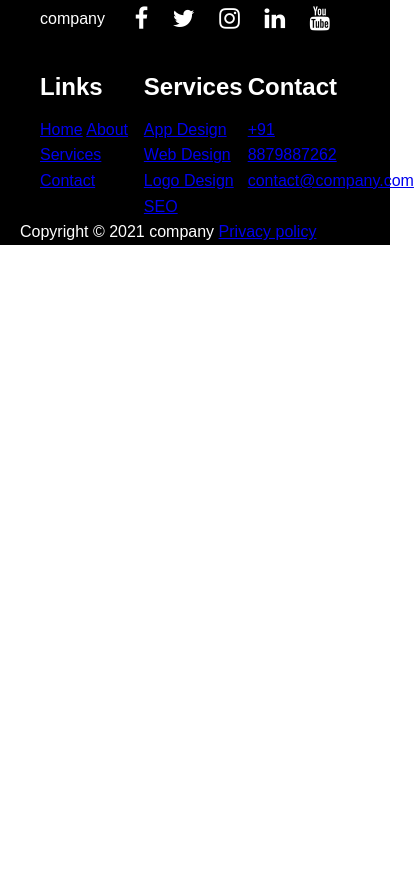
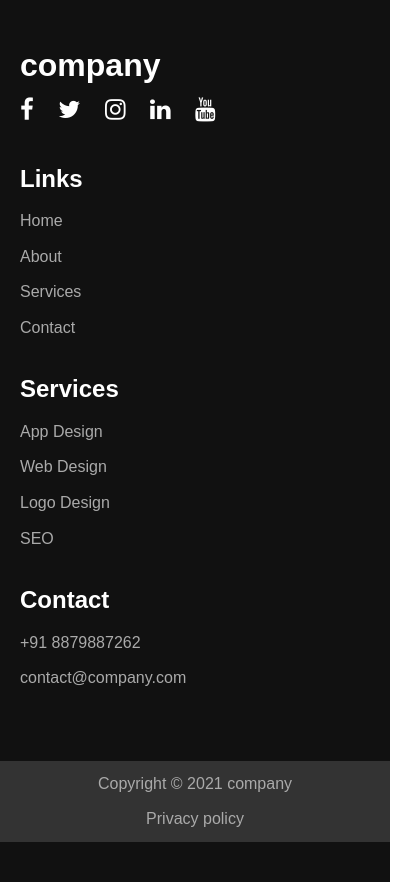
Before and after one commit to acciojob/footer-king-sovan, a website: page main.html in a window 390 px wide. Shown: the whole page, 414 px wide, since content can reach past the window. Before the commit the page ends 844 px from the top, so only its background shows below. Drawn offline with Linux system fonts and the light colour scheme.

Commit message:
created a submission

```diff
--- a/main.html
+++ b/main.html
@@ -53,7 +53,7 @@
       </div>
       <div class="bottom-details">
         <!-- your code here -->
-		  <div>
+		  <div class="text">
 			  <span>Copyright © 2021 company</span>
 			  <a href="#">Privacy policy</a>
 		  </div>
--- a/styles.css
+++ b/styles.css
@@ -1,51 +1,51 @@
-*{
+* {
   margin: 0;
   padding: 0;
   box-sizing: border-box;
 }
 
-body{
+body {
   font-family: Arial, sans-serif;
   line-height: 1.6;
 }
 
-footer{
-	background-color: black;
-	color: white;
-	padding: 0 20px;
+footer {
+  background-color: #111;
+  color: #fff;
+  padding: 40px 0;
 }
 
-.content{
+.content {
   max-width: 1200px;
   margin: auto;
   padding: 0 20px;
 }
 
-.top{
+.top {
   display: flex;
   justify-content: space-between;
   align-items: center;
   flex-wrap: wrap;
 }
 
-.logo-details . logo_name {
+.logo-details .logo_name {
   font-size: 2rem;
   font-weight: bold;
-	color: white;
+  color: #fff;
 }
 
-.media-icons a{
+.media-icons a {
   margin-right: 20px;
   font-size: 1.5rem;
-	color: white;
+  color: #fff;
   transition: 0.5s;
 }
 
-.media-icons a:hover{
+.media-icons a:hover {
   color: #f39c12;
 }
 
-.link-boxes{
+.link-boxes {
   display: flex;
   justify-content: space-between;
   margin-top: 30px;
@@ -56,8 +56,65 @@ footer{
   width: 33%;
 }
 
-.link-boxes h2{
+.link-boxes h2 {
   font-size: 1.5rem;
   margin-bottom: 10px;
-	color: white;
+  color: #fff;
 }
+
+.link-boxes a {
+  display: block;
+  color: #aaa;
+  text-decoration: none;
+  margin-bottom: 10px;
+}
+
+.link-boxes a:hover {
+  color: #f39c12;
+}
+
+/* Updated Bottom Details */
+.bottom-details {
+  margin-top: 40px;
+  background-color: #333;
+  padding: 10px 20px;
+}
+
+.bottom-details .text {
+  display: flex;
+  justify-content: space-between;
+  align-items: center;
+  color: #aaa;
+}
+
+.bottom-details .text span,
+.bottom-details .text a {
+  font-size: 1rem;
+  color: #aaa;
+  text-decoration: none;
+}
+
+.bottom-details .text a:hover {
+  color: #f39c12;
+}
+
+@media (max-width: 768px) {
+  .top {
+    flex-direction: column;
+    align-items: flex-start;
+  }
+
+  .link-boxes .box {
+    width: 100%;
+    margin-bottom: 20px;
+  }
+
+  .bottom-details .text {
+    flex-direction: column;
+    text-align: center;
+  }
+
+  .bottom-details .text span {
+    margin-bottom: 10px;
+  }
+}
```
Lines whose indentation alone changed are shown as unchanged.
